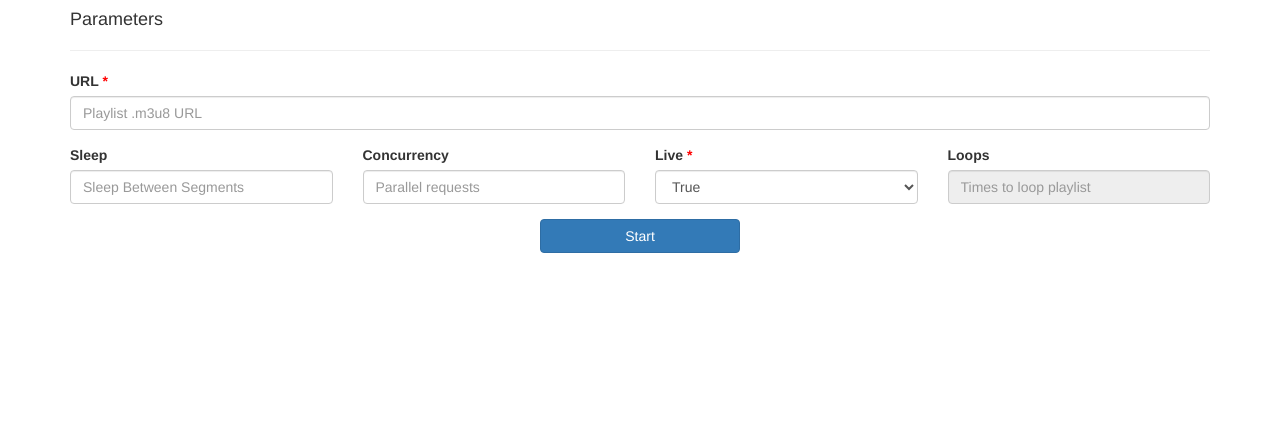
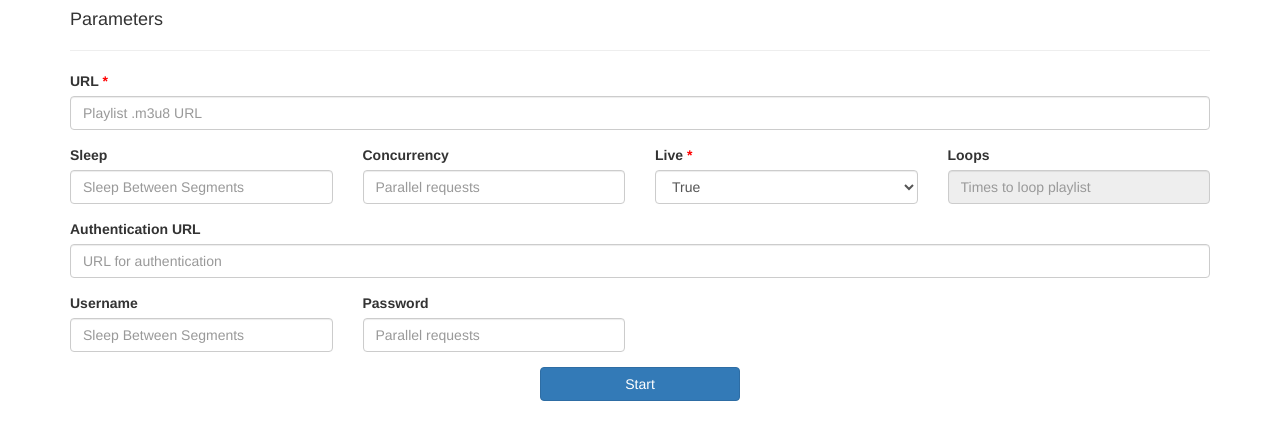
Before and after one commit to at1as/HLS-Load-Test, a Flask app: page / in a window 1280 px wide. Shown: the top 440 px of the page. Run offline with Flask 2, Linux system fonts and the light colour scheme; some libraries are stand-ins or nearby versions.

```diff
--- a/app.py
+++ b/app.py
@@ -10,21 +10,29 @@ def main():
 
 @app.route('/start/', methods=['POST'])
 def start():
+
+  # Stream Parameters
   url = request.form['url']
   sleep = request.form['request_sleep']
   concurrency = request.form['concurrency']
   live = request.form['live']
   loop = request.form['loop']
 
-  print url, sleep, concurrency, live, loop
+  # Authentication Parameters
+  auth_url = request.form['auth_url']
+  auth_username = request.form['auth_username']
+  auth_password = request.form['auth_password']
 
-  results, status_codes, duration, success = get_hls_stream(url, concurrency, live, loop, sleep)
+  print "Fetching Stream: %s (sleep: %s, concurrency: %s, live: %s, loop: %s)" %(url, sleep, concurrency, live, loop)
+
+  results, status_codes, response_times, success = get_hls_stream(url, concurrency, live, loop, sleep)
 
   return render_template(
-                         'index.html', test_running=True,
-                          playlist_url=url, sleep=sleep, concurrency=concurrency, live=live, loop=loop,
-                          results=results, status_codes=status_codes, duration=duration, success=success
-                          )
+           'index.html', test_running=True,
+            playlist_url=url, sleep=sleep, concurrency=concurrency, live=live, loop=loop,
+            auth_url=auth_url, auth_username=auth_username, auth_password=auth_password,
+            results=results, status_codes=status_codes, response_times=response_times, success=success
+          )
 
 
 if __name__ == "__main__":
--- a/templates/index.html
+++ b/templates/index.html
@@ -55,8 +55,34 @@
               </label>
               <input id="loop" name="loop" type="text" placeholder="Times to loop playlist" class="form-control" value="{{ loop }}" readonly>
             </div>
+          </div>
 
+          <!-- AUTHENTICATION -->
+          <div class="form-group">
+            <div class="col-lg12 col-md-12 col-sm-12 col-xs-12">
+              <label for="url" class="form-label">
+                Authentication URL
+              </label>
+                <input id="auth_url" name="auth_url" type="auth_url" placeholder="URL for authentication" class="form-control" value="{{ auth_url }}" required>
+            </div>
           </div>
+
+          <div class="form-group">
+            <div class="col-lg-3 col-md-3 col-sm-6 col-xs-12">
+              <label for="request_sleep" class="form-label ">
+                Username
+              </label>
+              <input id="auth_username" name="auth_username" type="text" placeholder="Sleep Between Segments" class="form-control" value="{{ auth_username }}">
+            </div>
+
+            <div class="col-lg-3 col-md-3 col-sm-6 col-xs-12">
+              <label for="concurrency" class="form-label">
+                Password
+              </label>
+              <input id="auth_password" name="auth_password" type="text" placeholder="Parallel requests" class="form-control" value="{{ auth_password }}">
+            </div>
+          </div>
+
 
           <div class="form-group text-center">
             <button class="btn btn-primary" type="submit" style="width:200px">
@@ -83,7 +109,9 @@
         {% endfor %}
 
         <h5> <u>Response Times</u> </h5>
-        <b>Average Response Time</b> : {{ duration }}<br/>
+        {% for key in response_times.keys() %}
+          <b>{{key}}</b> : {{ response_times[key] }} seconds<br/>
+        {% endfor %}
 
         <h5> <u>Playlist Acquired Successfully?</u> </h5>
         {% for key in success.keys() %}
```
Also changed, not shown: hls_runner.py (+48 -12 lines).
